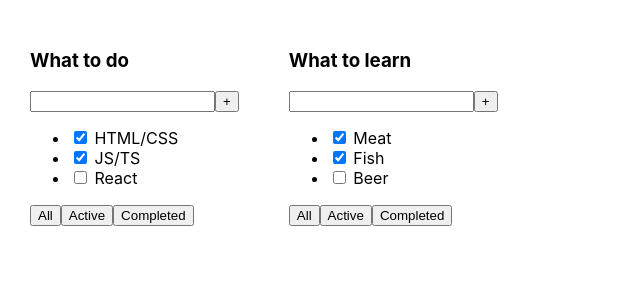
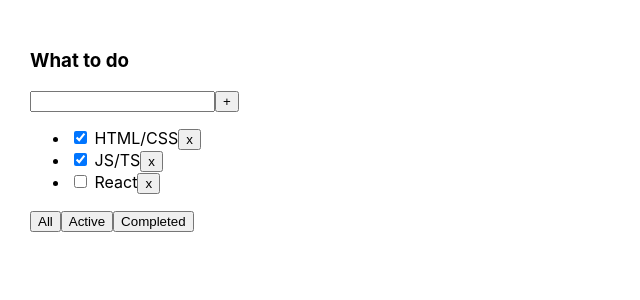
Before and after one commit to Arturp1994/it-incubator-todolist, a React (Create React App) app: page / in a window 1280 px wide. Shown: the top 300 px of the page, without its empty margins (0-640 px from the left). Built offline with nearby package versions, Linux system fonts and the light colour scheme.

Commit message:
Todo list lesson 2

```diff
--- a/src/App.tsx
+++ b/src/App.tsx
@@ -1,23 +1,46 @@
-import React from 'react';
+import React, {useState} from 'react';
 import './App.css';
 import TodoList, {TaskType} from "./TodoList";
 
+export type FilterValuesType = 'all' | 'active' | 'completed'
+
 function App() {
-    const tasks_1: Array<TaskType> = [
+    const [tasks, setTasks]  = useState <Array<TaskType>>( [ //state, setState
         {id: 1, title: "HTML/CSS", isDone: true},
         {id: 2, title: "JS/TS", isDone: true},
-        {id: 3, title: "React", isDone: false}
-    ]
-    const tasks_2: Array<TaskType>= [
-        {id: 4, title: "Meat", isDone: true},
-        {id: 5, title: "Fish", isDone: true},
-        {id: 6, title: "Beer", isDone: false}
-    ]
+        {id: 3, title: "React", isDone: false},
+    ])
+
+
+
+
+    const removeTask = (taskID: number) => {
+      const filteredTasks= tasks.filter(t => t.id !== taskID)
+        setTasks(filteredTasks)
+    }
+
+    const changeTodoListFilter = (filter: FilterValuesType) => {
+        setFilter(filter)
+    }
+
+    const [filter, setFilter] = useState<FilterValuesType>('all')
+
+    let tasksForRender = tasks
+    if(filter === 'active'){
+        tasksForRender = tasks.filter(t => t.isDone === false)
+    };
+    if(filter === 'completed'){
+        tasksForRender = tasks.filter(t => t.isDone === true)
+    };
 
     return (
         <div className="App">
-            <TodoList title={'What to do'} tasks={tasks_1}/>
-            <TodoList title={'What to learn'} tasks={tasks_2}/>
+            <TodoList
+                title={'What to do'}
+                tasks={tasksForRender}
+                removeTask={removeTask}
+                changeTodoListFilter={changeTodoListFilter}
+            />
 
         </div>
     );
--- a/src/TodoList.tsx
+++ b/src/TodoList.tsx
@@ -1,4 +1,5 @@
 import React from 'react';
+import {FilterValuesType} from "./App";
 
 export type TaskType = {
     id: number
@@ -9,9 +10,21 @@
 type TodoListPropsType = {
     title: string
     tasks: Array<TaskType>
+    removeTask: (taskID: number) => void
+    changeTodoListFilter: (filter: FilterValuesType) => void
 }
 
 const TodoList = (props: TodoListPropsType) => {
+
+    const tasksJSX = props.tasks.map(t => {
+        return (
+            <li key={t.id}><input type="checkbox" checked={t.isDone}/> <span>{t.title}</span>
+                <button onClick={()=> props.removeTask(t.id)}>x</button>
+            </li>
+
+        )
+    })
+
     return (
         <div>
             <h3>{props.title}</h3>
@@ -20,14 +33,12 @@
                 <button>+</button>
             </div>
             <ul>
-                <li><input type="checkbox" checked={props.tasks[0].isDone}/> <span>{props.tasks[0].title}</span></li>
-                <li><input type="checkbox" checked={props.tasks[1].isDone}/> <span>{props.tasks[1].title}</span></li>
-                <li><input type="checkbox" checked={props.tasks[2].isDone}/> <span>{props.tasks[2].title}</span></li>
+                {tasksJSX}
             </ul>
             <div>
-                <button>All</button>
-                <button>Active</button>
-                <button>Completed</button>
+                <button onClick={()=> props.changeTodoListFilter('all')}>All</button>
+                <button onClick={()=> props.changeTodoListFilter('active')}>Active</button>
+                <button onClick={()=> props.changeTodoListFilter('completed')}>Completed</button>
             </div>
         </div>
     );
```
